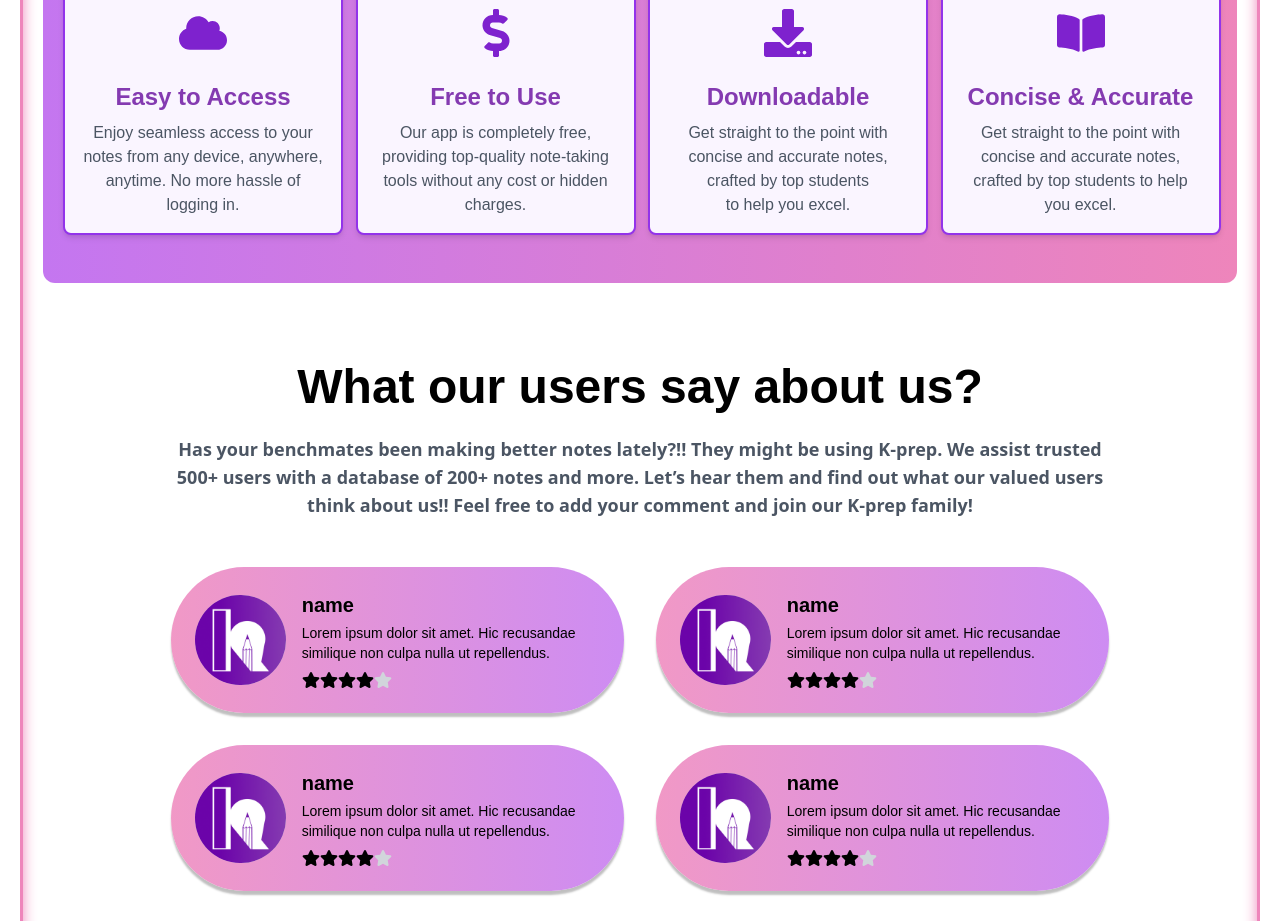
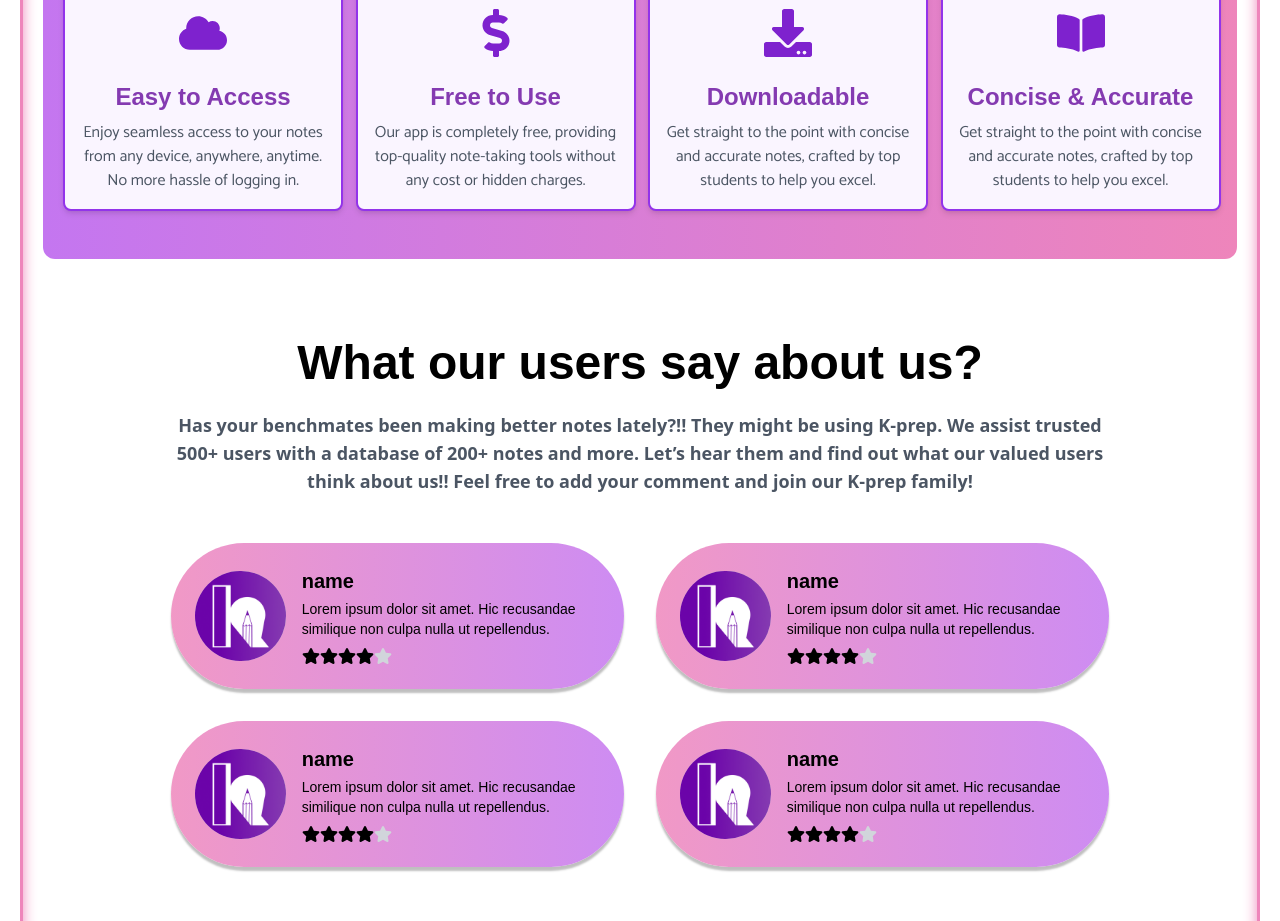
Before and after one commit to Soumyadipmaity1/k-prep-main, a Next.js app: page / in a window 1280 px wide. Shown: the part 860-1781 px from the top of the page. Built offline with nearby package versions, Linux system fonts and the light colour scheme; a web font is replaced by a local one.

Commit message:
refactor: Improved typography by utilizing the 'Catamaran' font.

```diff
--- a/src/components/landingpage/Feature/FeatureCard.tsx
+++ b/src/components/landingpage/Feature/FeatureCard.tsx
@@ -1,5 +1,12 @@
 import React from 'react';
 import { denkOne } from '@/app/font';
+import { Catamaran } from 'next/font/google';
+
+const catamaran = Catamaran({
+  subsets: ['latin'],
+  weight: ['400', '500','600' ,'700'],
+  display: 'swap',
+});
 interface ContactOptionProps {
   icon: React.ElementType;
   title: string;
@@ -21,7 +28,7 @@ const FeatureCard: React.FC<ContactOptionProps> = ({
         <Icon className="text-5xl bg-transparent  text-center text-purple-700" />
       </div>
       <h3 className="sm:text-2xl text-xl font-semibold mb-2 text-[#843ab1]">{title}</h3>
-      <p className="text-gray-600 font-extralight sm:text-base text-sm">{description}</p>
+      <p className="text-gray-600 font-catamaran font-normal sm:text-base text-sm">{description}</p>
       {/* <a
         href={buttonLink}
         className="inline-block px-4 py-1 bg-transparent text-purple-600 font-semibold mt-4 hover:text-white border-purple-600 border-2 rounded-md hover:bg-purple-700 transition"
```
